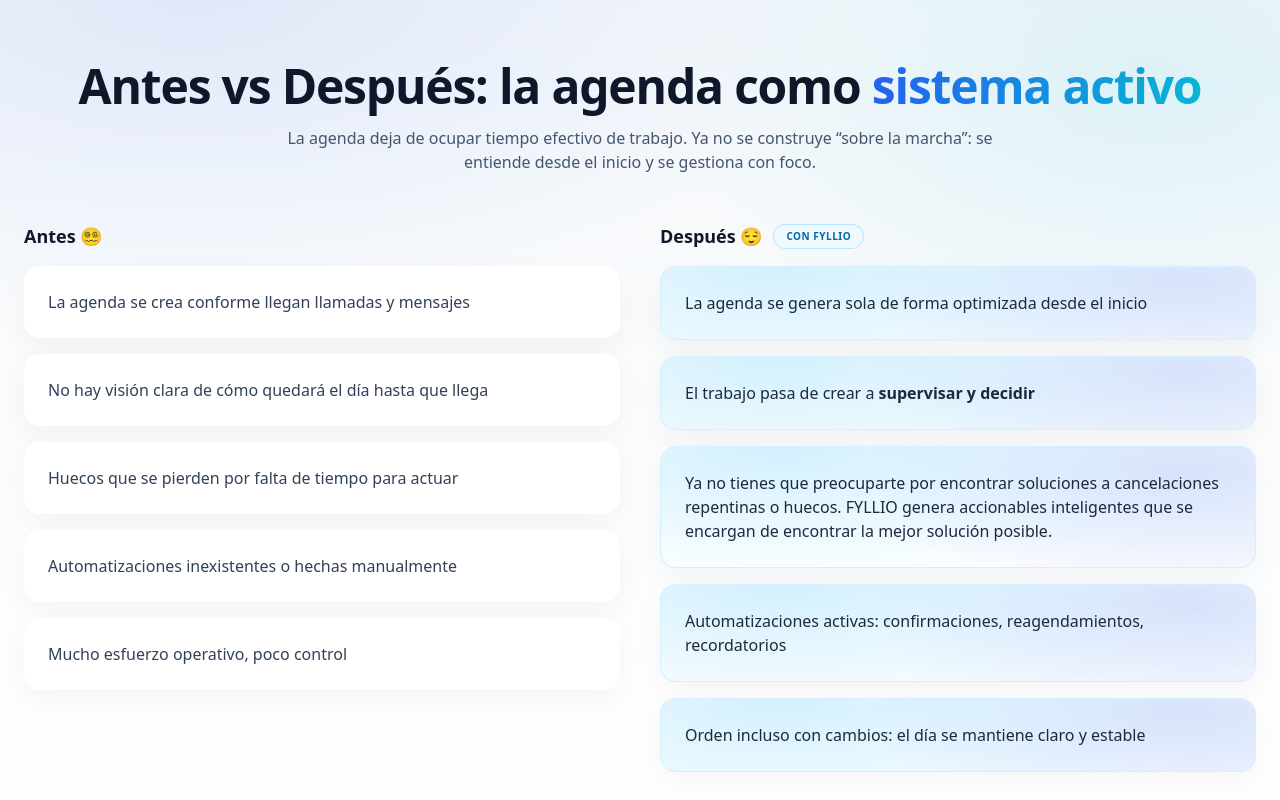
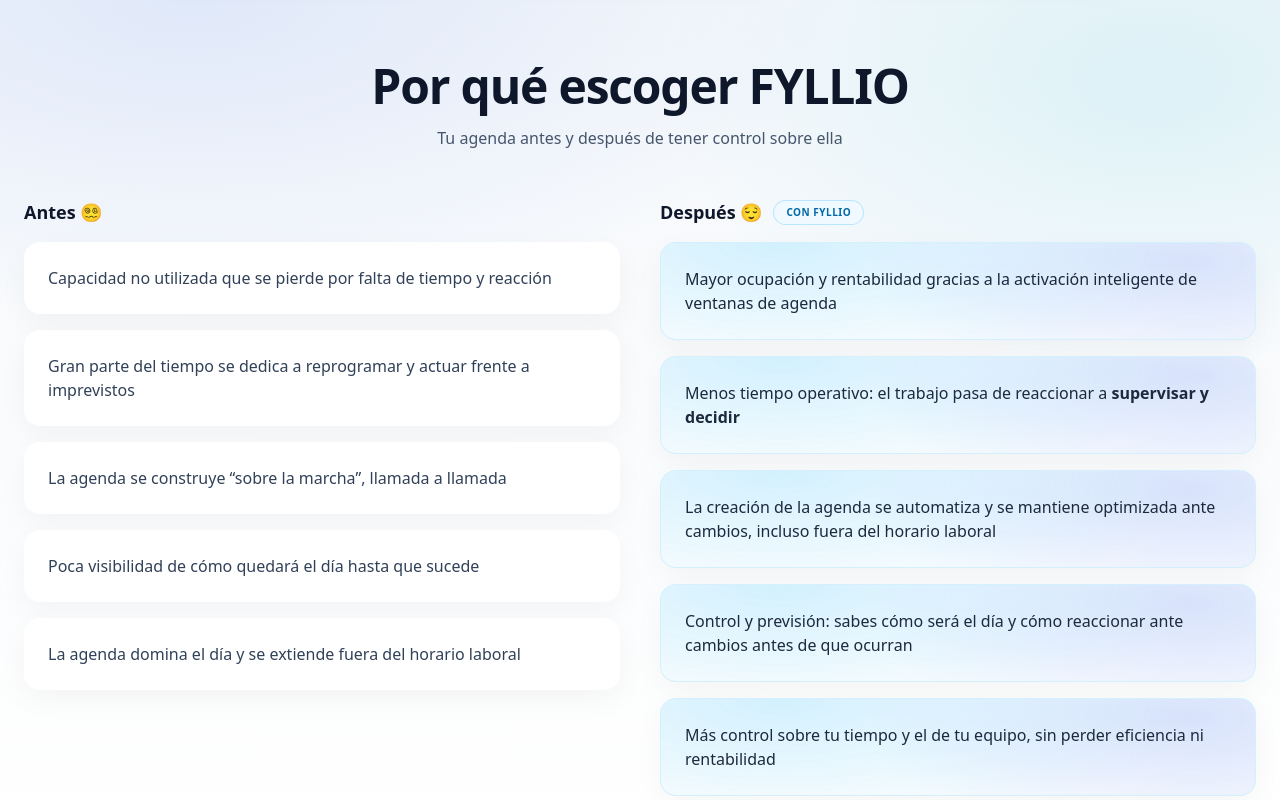
Before and after one commit to simonwertheimer29/FYLLIO, a Next.js app: page / in a window 1280 px wide. Shown: the part 1420-2220 px from the top of the page. Built offline with nearby package versions, Linux system fonts and the light colour scheme; no server answers.

Commit message:
Update page.tsx

```diff
--- a/app/page.tsx
+++ b/app/page.tsx
@@ -206,35 +206,44 @@
 </section>
 
 
-
-      {/* ANTES vs DESPUÉS */}
+{/* POR QUÉ ESCOGER FYLLIO */}
 <section
   id="antes-despues"
   className={`${anchorOffset} border-b border-slate-100 bg-[radial-gradient(1100px_540px_at_15%_0%,rgba(37,99,235,0.10),transparent_60%),radial-gradient(900px_520px_at_90%_10%,rgba(6,182,212,0.10),transparent_55%),linear-gradient(to_bottom,rgba(241,245,249,0.75),#ffffff)]`}
 >
   <div className="mx-auto flex min-h-[85vh] max-w-7xl flex-col justify-center px-4 py-16 sm:px-6">
     <h2 className="text-center text-4xl font-extrabold tracking-tight text-slate-900 sm:text-5xl">
-            Antes vs Después: la agenda como{" "}
-            <span className="fyllio-text-gradient">sistema activo</span>
+      Por qué escoger FYLLIO
     </h2>
 
     <p className="mx-auto mt-4 max-w-3xl text-center text-sm text-slate-600 sm:text-base">
-            La agenda deja de ocupar tiempo efectivo de trabajo. Ya no se construye “sobre la marcha”: se entiende
-            desde el inicio y se gestiona con foco.
+      Tu agenda antes y después de tener control sobre ella
     </p>
 
     <div className="mt-12 grid gap-10 md:grid-cols-2 items-start">
+      {/* ANTES */}
       <div className="min-w-0">
         <h3 className="mb-4 text-lg font-semibold text-slate-900">Antes 😵‍💫</h3>
         <div className="space-y-4">
-                <div className={cardSoft}>La agenda se crea conforme llegan llamadas y mensajes</div>
-                <div className={cardSoft}>No hay visión clara de cómo quedará el día hasta que llega</div>
-                <div className={cardSoft}>Huecos que se pierden por falta de tiempo para actuar</div>
-                <div className={cardSoft}>Automatizaciones inexistentes o hechas manualmente</div>
-                <div className={cardSoft}>Mucho esfuerzo operativo, poco control</div>
+          <div className={cardSoft}>
+            Capacidad no utilizada que se pierde por falta de tiempo y reacción
+          </div>
+          <div className={cardSoft}>
+            Gran parte del tiempo se dedica a reprogramar y actuar frente a imprevistos
+          </div>
+          <div className={cardSoft}>
+            La agenda se construye “sobre la marcha”, llamada a llamada
+          </div>
+          <div className={cardSoft}>
+            Poca visibilidad de cómo quedará el día hasta que sucede
+          </div>
+          <div className={cardSoft}>
+            La agenda domina el día y se extiende fuera del horario laboral
+          </div>
         </div>
       </div>
 
+      {/* DESPUÉS */}
       <div className="min-w-0">
         <div className="mb-4 flex items-center gap-3">
           <h3 className="text-lg font-semibold text-slate-900">Después 😌</h3>
@@ -246,28 +255,33 @@
         <div className="space-y-4">
           <div className={cardGlow}>
             <span className="relative z-10">
-                    La agenda se genera sola de forma optimizada desde el inicio
+              Mayor ocupación y rentabilidad gracias a la activación inteligente de ventanas de agenda
             </span>
           </div>
+
           <div className={cardGlow}>
             <span className="relative z-10">
-                    El trabajo pasa de crear a <b>supervisar y decidir</b>
+              Menos tiempo operativo: el trabajo pasa de reaccionar a{" "}
+              <b>supervisar y decidir</b>
             </span>
           </div>
+
           <div className={cardGlow}>
             <span className="relative z-10">
-                    Ya no tienes que preocuparte por encontrar soluciones a cancelaciones repentinas o huecos. FYLLIO
-                    genera accionables inteligentes que se encargan de encontrar la mejor solución posible.
+              La creación de la agenda se automatiza y se mantiene optimizada ante cambios, incluso fuera del horario
+              laboral
             </span>
           </div>
+
           <div className={cardGlow}>
             <span className="relative z-10">
-                    Automatizaciones activas: confirmaciones, reagendamientos, recordatorios
+              Control y previsión: sabes cómo será el día y cómo reaccionar ante cambios antes de que ocurran
             </span>
           </div>
+
           <div className={cardGlow}>
             <span className="relative z-10">
-                    Orden incluso con cambios: el día se mantiene claro y estable
+              Más control sobre tu tiempo y el de tu equipo, sin perder eficiencia ni rentabilidad
             </span>
           </div>
         </div>
@@ -275,6 +289,7 @@
     </div>
   </div>
 </section>
+
 
       {/* CÓMO FUNCIONA */}
       <section
```
Lines whose indentation alone changed are shown as unchanged.
